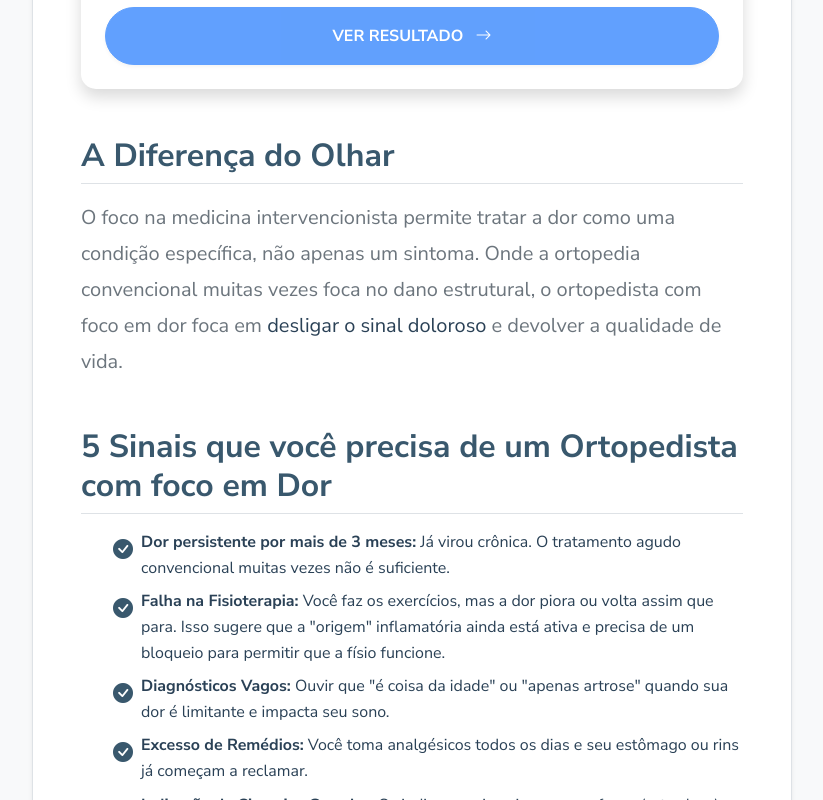
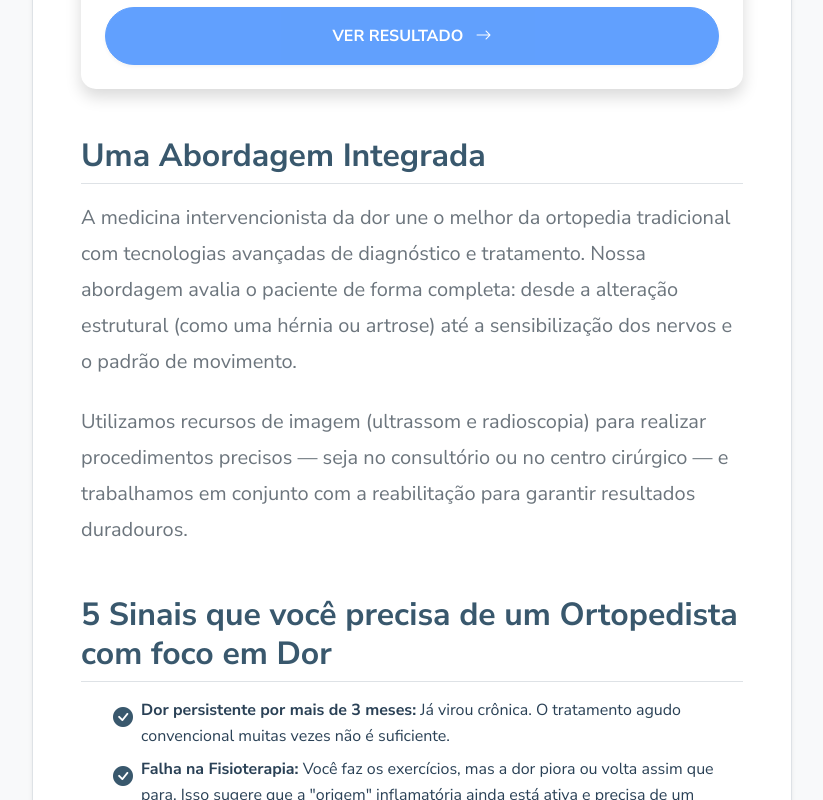
Before and after one commit to benedetjv/teste-site, a Next.js app: page /blog/quando-procurar-especialista-dor in a window 1280 px wide. Shown: the part 1600-2400 px from the top of the page, without its empty margins (228-1051 px from the left). Built offline with nearby package versions, Linux system fonts and the light colour scheme.

Commit message:
Refine specialist post: improved tone on integrated approach vs traditional orthopedics

```diff
--- a/src/app/blog/quando-procurar-especialista-dor/page.mdx
+++ b/src/app/blog/quando-procurar-especialista-dor/page.mdx
@@ -15,9 +15,11 @@ Muitas pessoas buscam por esta resposta quando os tratamentos comuns param de fa
 
 <TreatmentQuizSpecialist />
 
-## A Diferença do Olhar
+## Uma Abordagem Integrada
 
-O foco na medicina intervencionista permite tratar a dor como uma condição específica, não apenas um sintoma. Onde a ortopedia convencional muitas vezes foca no dano estrutural, o ortopedista com foco em dor foca em **desligar o sinal doloroso** e devolver a qualidade de vida.
+A medicina intervencionista da dor une o melhor da ortopedia tradicional com tecnologias avançadas de diagnóstico e tratamento. Nossa abordagem avalia o paciente de forma completa: desde a alteração estrutural (como uma hérnia ou artrose) até a sensibilização dos nervos e o padrão de movimento.
+
+Utilizamos recursos de imagem (ultrassom e radioscopia) para realizar procedimentos precisos — seja no consultório ou no centro cirúrgico — e trabalhamos em conjunto com a reabilitação para garantir resultados duradouros.
 
 ## 5 Sinais que você precisa de um Ortopedista com foco em Dor
 
```
